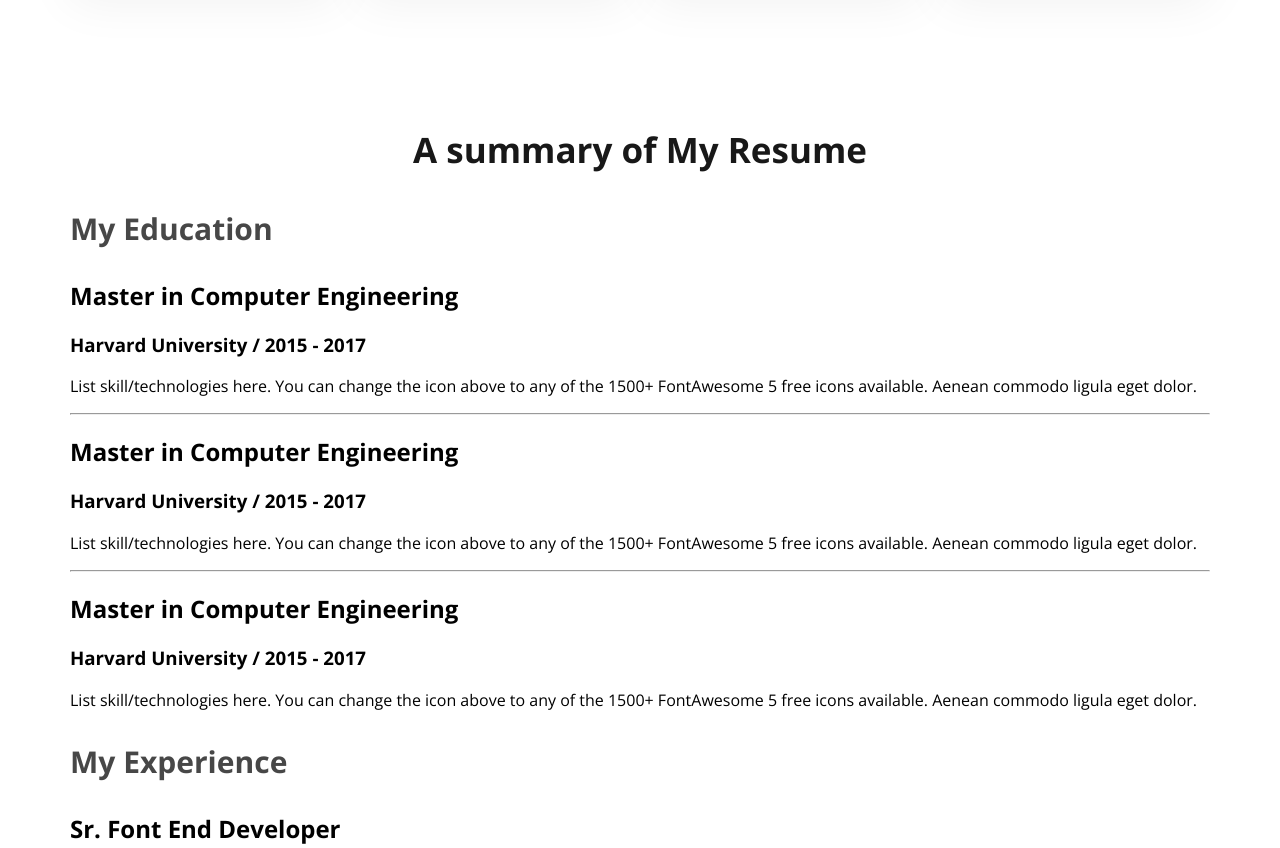
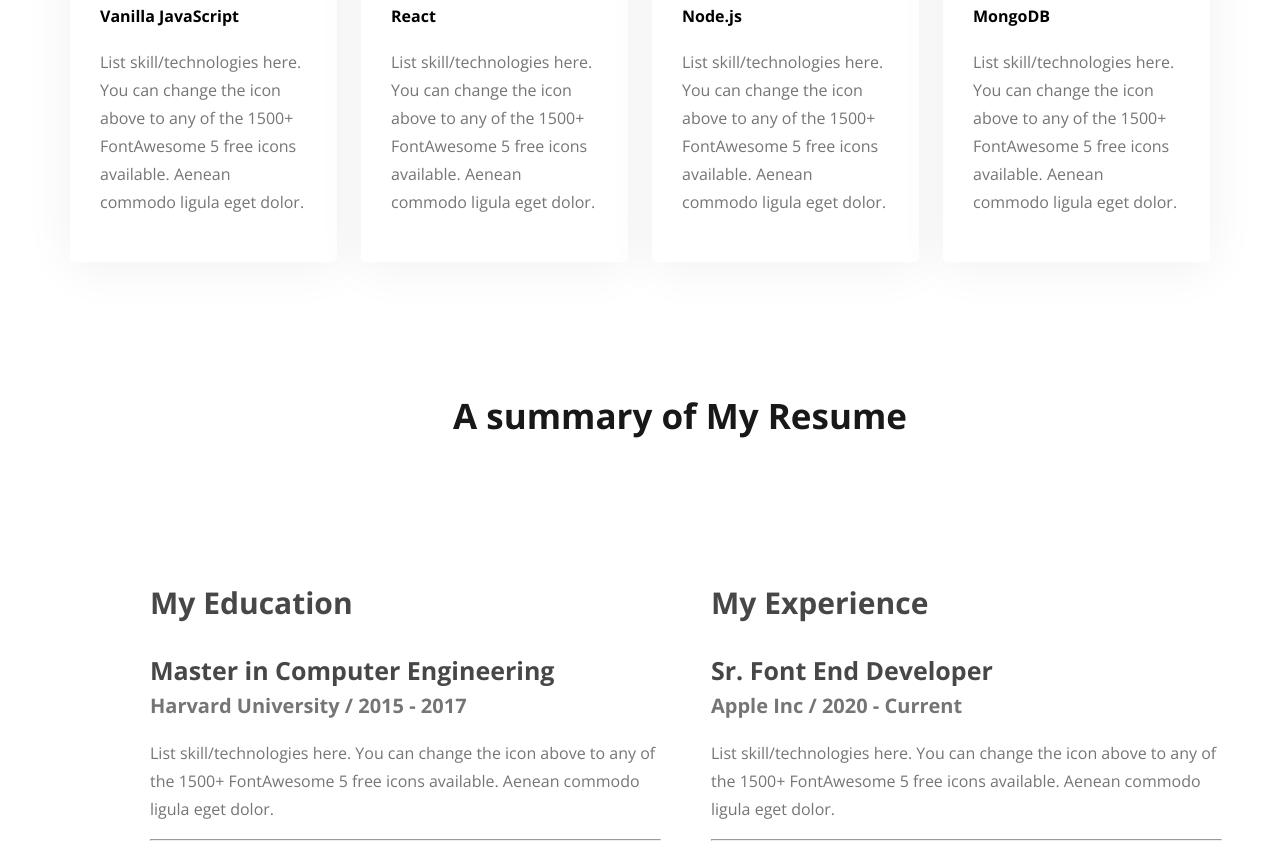
Before and after one commit to ShadowDeCoder/webdeveloper-portfolio, a plain HTML site: page index.html in a window 1280 px wide. Shown: the part 2280-3128 px from the top of the page. Drawn offline with nearby package versions, Linux system fonts and the light colour scheme.

Commit message:
Resume Style added

```diff
--- a/index.html
+++ b/index.html
@@ -85,7 +85,7 @@
             </div>
         </section>
         <!--  resume section  -->
-        <section class="">
+        <section class="resume-section">
             <h3 class="section-title">A summary of My Resume</h3>
             <div class="resume-container">
                 <div class="resume-column">
@@ -135,6 +135,9 @@
                     </div>
                 </div>
             </div>
+            <div class="download-cv">
+                <button class="primary-button">Download CV</button>
+            </div>
         </section>
     </main>
     <footer>
--- a/styles/portfolio.css
+++ b/styles/portfolio.css
@@ -124,7 +124,7 @@ main
 
 main section
 {
-    margin-top: 130px;
+    /* margin-top: 130px; */
 }
 
 /* About section Style >> */
@@ -142,11 +142,9 @@ main section
 {
     color: var(--dark-01, #181818);
     text-align: center;
-    font-family: Open Sans;
     font-size: 35px;
-    font-style: normal;
     font-weight: 700;
-    line-height: normal;
+    margin-bottom: 0px;
 }
 
 .section-description
@@ -157,7 +155,7 @@ main section
     font-weight: 400;
     line-height: 30px;
     display: flex;
-    margin-top: 30px;
+    margin-bottom: 100px;
     width: 827px;
     flex-direction: column;
     flex-shrink: 0;
@@ -194,7 +192,7 @@ main section
 #what-i-do
 {
     padding: 10px 150px;
-    /* margin: auto ; */
+    margin-top: 30px;
 
 }
 
@@ -225,9 +223,67 @@ main section
 }
 
 /* Resume Section Styles */
+.resume-section
+{
+    margin-left: 80px;
+}
+
+.section-title
+{
+    color: #181818;
+    text-align: center;
+    font-size: 35px;
+    font-weight: 700;
+    margin-bottom: 113px;
+}
+
 .resume-column-title
 {
     color: #474747;
     font-size: 30px;
     font-weight: 700;
 }
+
+.resume-container
+{
+    display: flex;
+    gap: 50px;
+    /* text-align: center; */
+}
+
+.resume-item-title
+{
+    color: #474747;
+    font-size: 25px;
+    font-weight: 700;
+    margin-bottom: 5px;
+}
+
+.resume-item-institute
+{
+    color: var(--dark-03, #757575);
+    font-family: Open Sans;
+    font-size: 20px;
+    font-style: normal;
+    font-weight: 600;
+    line-height: normal;
+    margin-top: 0px;
+}
+
+.resume-item-description
+{
+    color: var(--dark-03, #757575);
+    font-family: Open Sans;
+    font-size: 16px;
+    font-style: normal;
+    font-weight: 400;
+    line-height: 28px;
+    display: flex;
+    width: 511px;
+    flex-direction: column;
+    flex-shrink: 0;
+}
+.download-cv{
+    text-align: center;
+    margin-top: 50px;
+}
```
